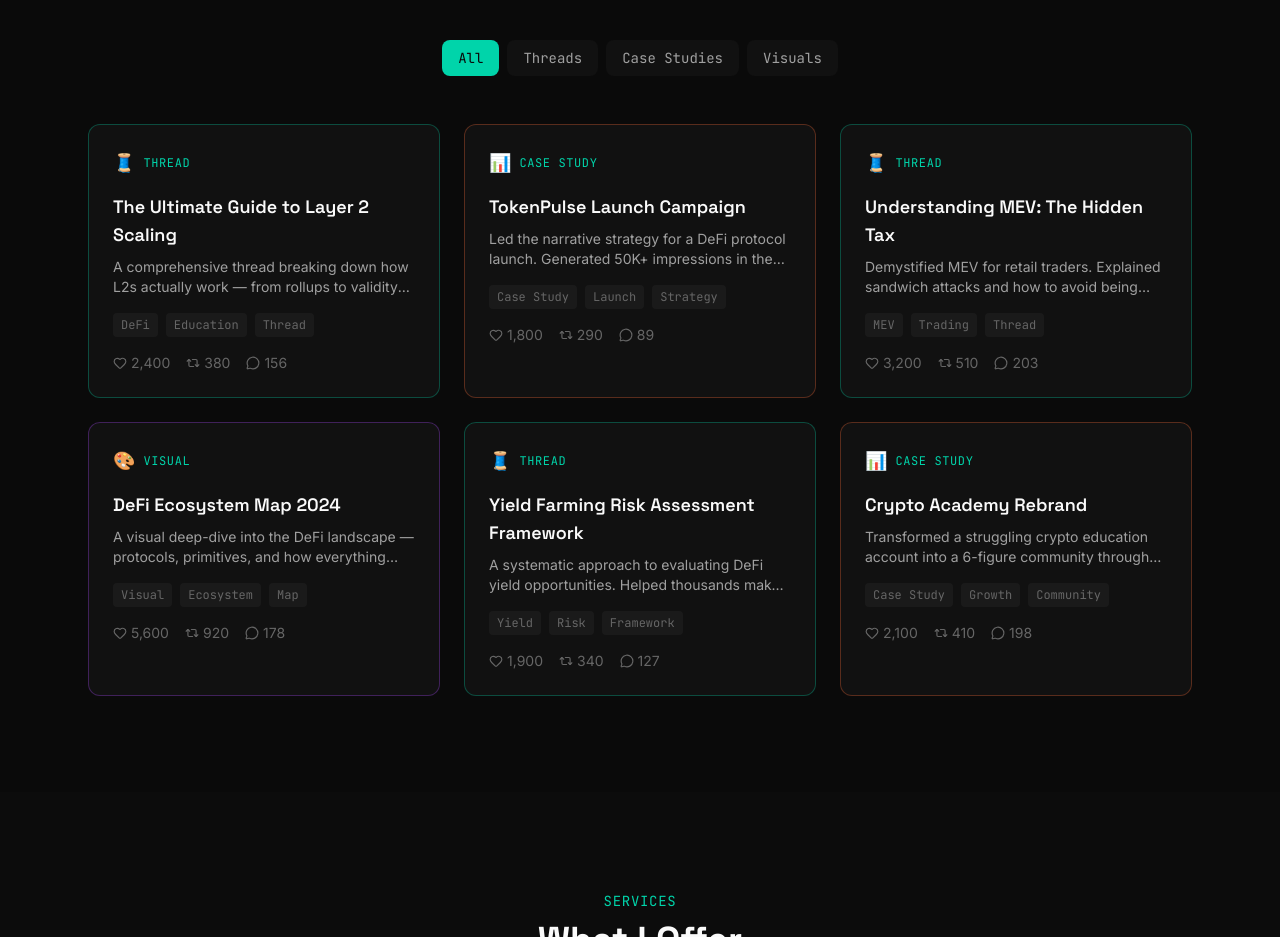
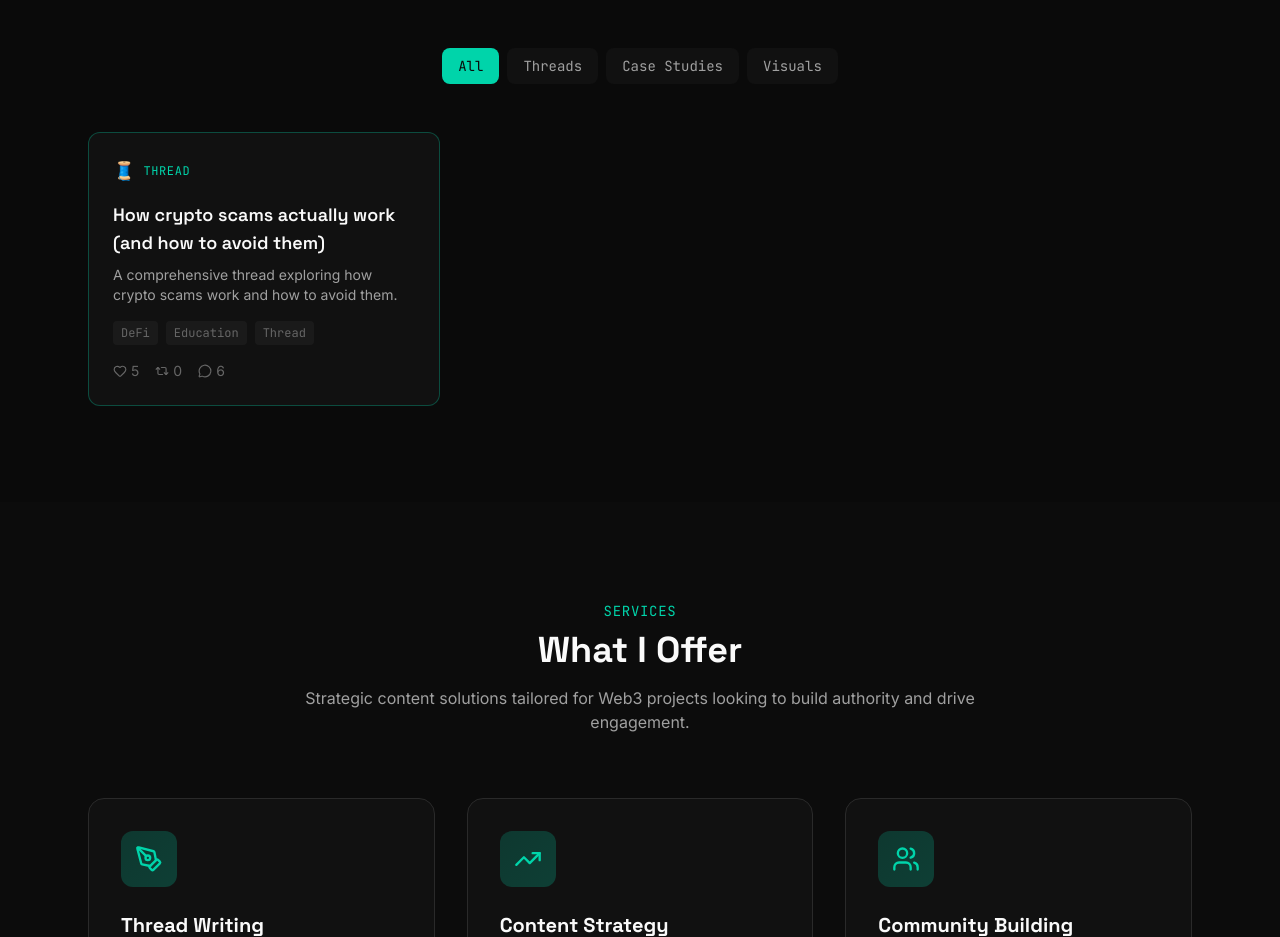
Before and after one commit to Ayosensei/saturn-onchain, a React (Vite) app: page / in a window 1280 px wide. Shown: the part 1863-2800 px from the top of the page. Built offline with nearby package versions, Linux system fonts and the light colour scheme.

Commit message:
Personal Adjustments

```diff
--- a/src/components/sections/Hero.jsx
+++ b/src/components/sections/Hero.jsx
@@ -1,7 +1,7 @@
-import { motion } from 'framer-motion';
-import { ArrowDown, Sparkles } from 'lucide-react';
-import Button from '../ui/Button';
-import { profile } from '../../data/content';
+import { motion } from "framer-motion";
+import { ArrowDown, Sparkles } from "lucide-react";
+import Button from "../ui/Button";
+import { profile } from "../../data/content";
 
 export default function Hero() {
   return (
@@ -30,7 +30,7 @@ export default function Hero() {
           transition={{ duration: 0.5, delay: 0.1 }}
           className="font-heading text-4xl md:text-6xl lg:text-7xl font-bold text-text-primary mb-6 leading-tight"
         >
-          Turning complex crypto{' '}
+          Turning complex crypto{" "}
           <span className="text-gradient">into viral narratives</span>
         </motion.h1>
 
@@ -70,9 +70,7 @@ export default function Hero() {
           <motion.div
             animate={{ y: [0, 8, 0] }}
             transition={{ duration: 2, repeat: Infinity }}
-          >
-            <ArrowDown size={24} className="text-text-muted" />
-          </motion.div>
+          ></motion.div>
         </motion.div>
       </div>
     </section>
--- a/src/data/content.js
+++ b/src/data/content.js
@@ -10,78 +10,23 @@ export const profile = {
 };
 
 export const stats = [
-  { label: "Threads Published", value: "500+" },
-  { label: "Followers", value: "12K+" },
-  { label: "Projects Collaborated", value: "40+" },
-  { label: "Avg. Engagement Rate", value: "8.5%" },
+  { label: "Threads Published", value: "1+" },
+  { label: "Followers", value: "20+" },
+  { label: "Projects Collaborated", value: "0" },
+  { label: "Avg. Engagement Rate", value: "%" },
 ];
 
 export const portfolioItems = [
   {
     id: 1,
     type: "thread",
-    title: "The Ultimate Guide to Layer 2 Scaling",
+    title: "How crypto scams actually work (and how to avoid them)",
     description:
-      "A comprehensive thread breaking down how L2s actually work — from rollups to validity proofs. 47-part thread that became a go-to resource.",
+      "A comprehensive thread exploring how crypto scams work and how to avoid them.",
     tags: ["DeFi", "Education", "Thread"],
-    metrics: { likes: 2400, reposts: 380, replies: 156 },
-    link: "https://x.com/saturn_onchain",
+    metrics: { likes: 5, reposts: 0, replies: 6 },
+    link: "https://x.com/saturn_onchain/status/2034888747871764809?s=20",
     featured: true,
-  },
-  {
-    id: 2,
-    type: "case-study",
-    title: "TokenPulse Launch Campaign",
-    description:
-      "Led the narrative strategy for a DeFi protocol launch. Generated 50K+ impressions in the first week with a thread series on tokenomics.",
-    tags: ["Case Study", "Launch", "Strategy"],
-    metrics: { likes: 1800, reposts: 290, replies: 89 },
-    link: "https://x.com/saturn_onchain",
-    featured: true,
-  },
-  {
-    id: 3,
-    type: "thread",
-    title: "Understanding MEV: The Hidden Tax",
-    description:
-      "Demystified MEV for retail traders. Explained sandwich attacks and how to avoid being extracted — with actual examples and numbers.",
-    tags: ["MEV", "Trading", "Thread"],
-    metrics: { likes: 3200, reposts: 510, replies: 203 },
-    link: "https://x.com/saturn_onchain",
-    featured: false,
-  },
-  {
-    id: 4,
-    type: "visual",
-    title: "DeFi Ecosystem Map 2024",
-    description:
-      "A visual deep-dive into the DeFi landscape — protocols, primitives, and how everything connects.",
-    tags: ["Visual", "Ecosystem", "Map"],
-    metrics: { likes: 5600, reposts: 920, replies: 178 },
-    link: "https://x.com/saturn_onchain",
-    featured: false,
-  },
-  {
-    id: 5,
-    type: "thread",
-    title: "Yield Farming Risk Assessment Framework",
-    description:
-      "A systematic approach to evaluating DeFi yield opportunities. Helped thousands make safer DeFi decisions.",
-    tags: ["Yield", "Risk", "Framework"],
-    metrics: { likes: 1900, reposts: 340, replies: 127 },
-    link: "https://x.com/saturn_onchain",
-    featured: false,
-  },
-  {
-    id: 6,
-    type: "case-study",
-    title: "Crypto Academy Rebrand",
-    description:
-      "Transformed a struggling crypto education account into a 6-figure community through strategic content repositioning.",
-    tags: ["Case Study", "Growth", "Community"],
-    metrics: { likes: 2100, reposts: 410, replies: 198 },
-    link: "https://x.com/saturn_onchain",
-    featured: false,
   },
 ];
 
```
